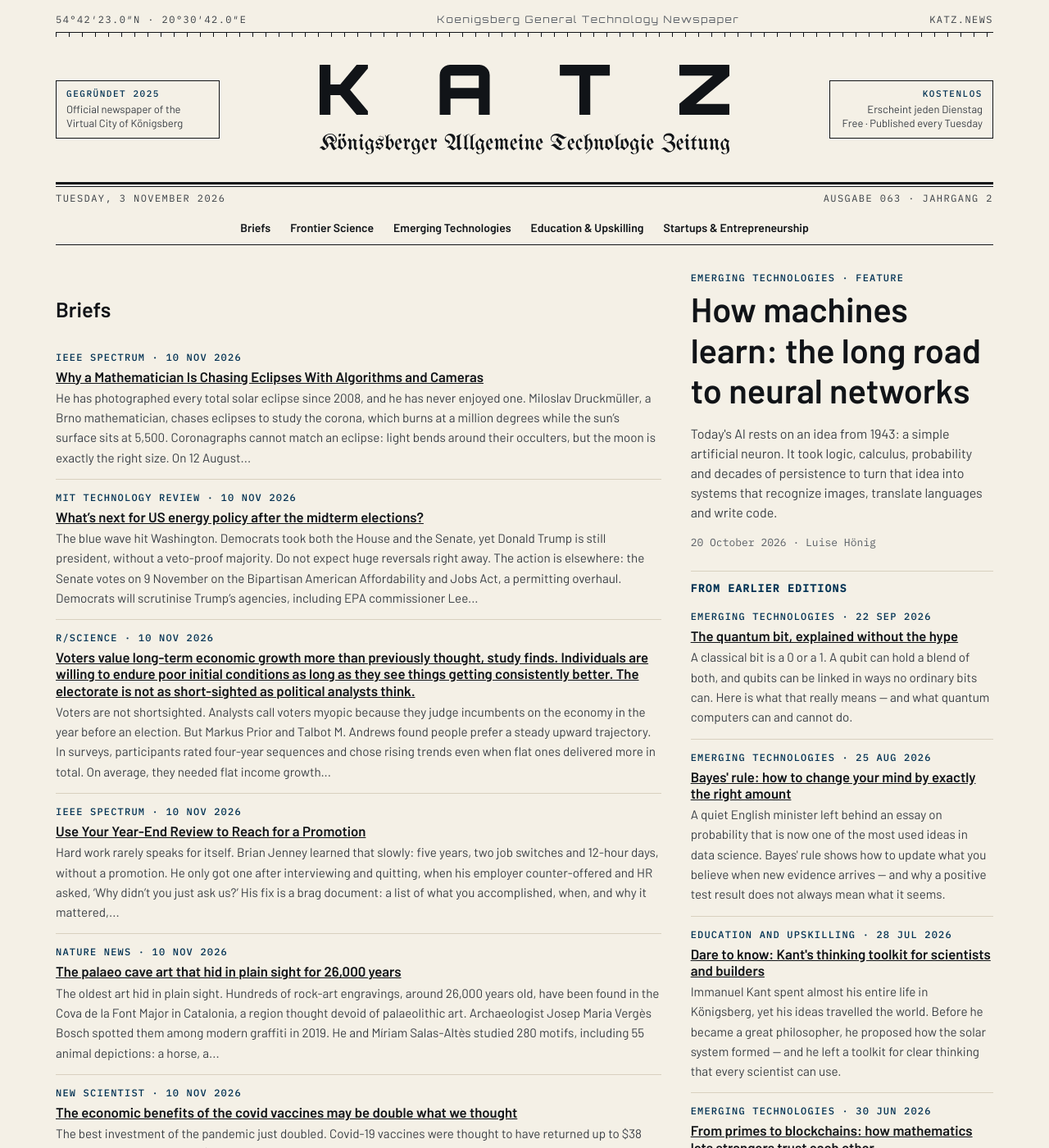
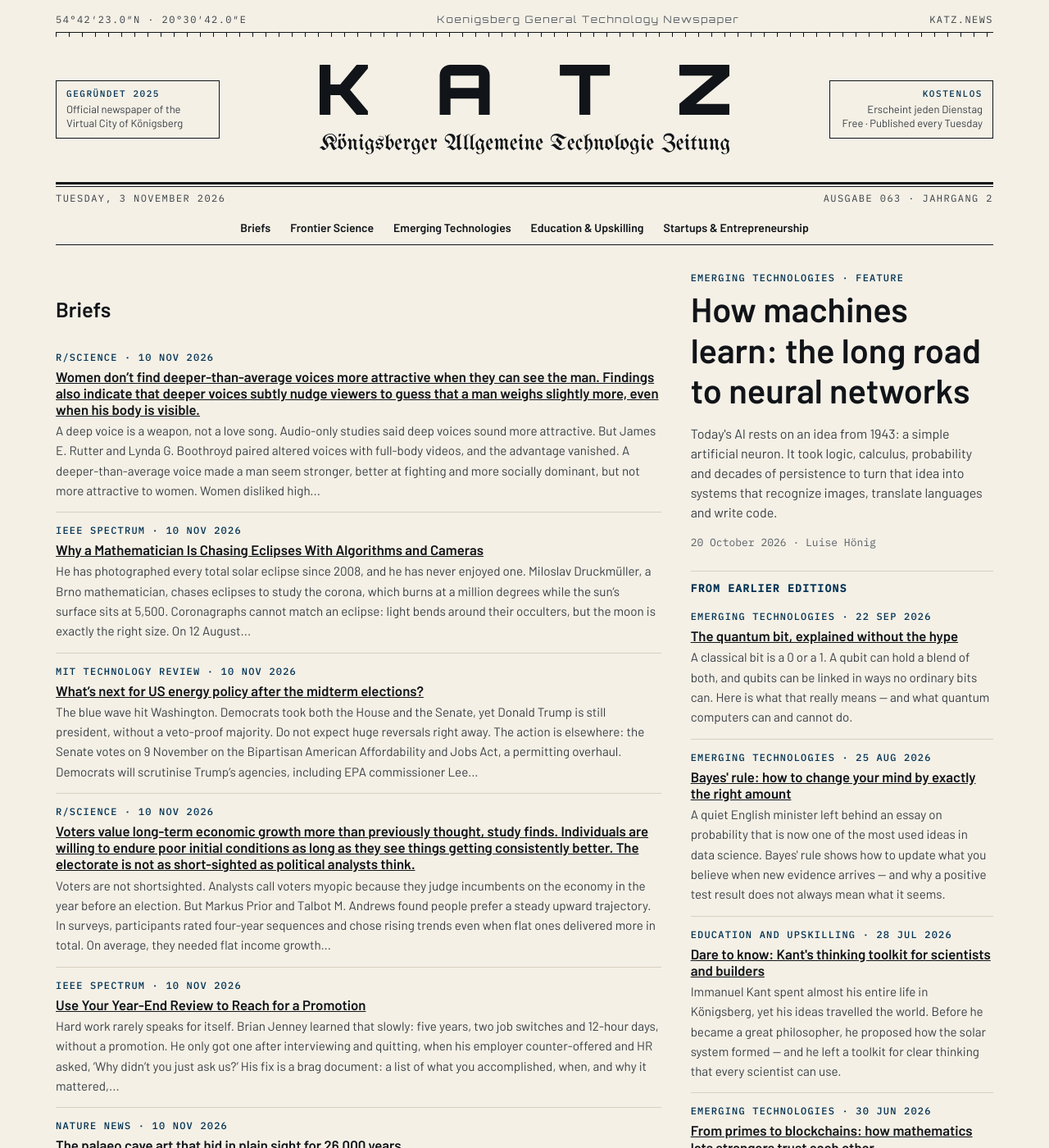
Before and after one commit to katz-news/katz.news, a Jekyll site: the page built from index.html, in a window 1280 px wide and 1400 px high. Shown: the whole window at 82% size. Built offline with Jekyll 4.4.1, drawn with Linux system fonts in a browser that asks for light colours; some of the changed text lies outside the part shown.

Commit message:
Publish 2026-11-06

```diff
--- a/_data/build.yml
+++ b/_data/build.yml
@@ -1 +1 @@
-published_at: 2026-11-06T16:48:04Z
+published_at: 2026-11-06T16:49:37Z
--- /dev/null
+++ b/_posts/briefs/2026-11-06-women-don-t-find-deeper-than-average-voices-more-attractive.md
@@ -0,0 +1,11 @@
+---
+published: true
+title: Women don’t find deeper-than-average voices more attractive when they can
+  see the man. Findings also indicate that deeper voices subtly nudge viewers to
+  guess that a man weighs slightly more, even when his body is visible.
+date: 2026-11-10
+section: science
+source_name: r/science
+source_url: https://www.reddit.com/r/science/comments/1xolmci/women_dont_find_deeperthanaverage_voices_more/
+---
+A deep voice is a weapon, not a love song. Audio-only studies said deep voices sound more attractive. But James E. Rutter and Lynda G. Boothroyd paired altered voices with full-body videos, and the advantage vanished. A deeper-than-average voice made a man seem stronger, better at fighting and more socially dominant, but not more attractive to women. Women disliked high voices rather than loving deep ones. Visuals mattered more than sound: what viewers saw explained 12 to 38 percent of their judgements, the voice just 1 to 5 percent. The verdict is vocally vexing: deep voices win fights, not hearts.
```
